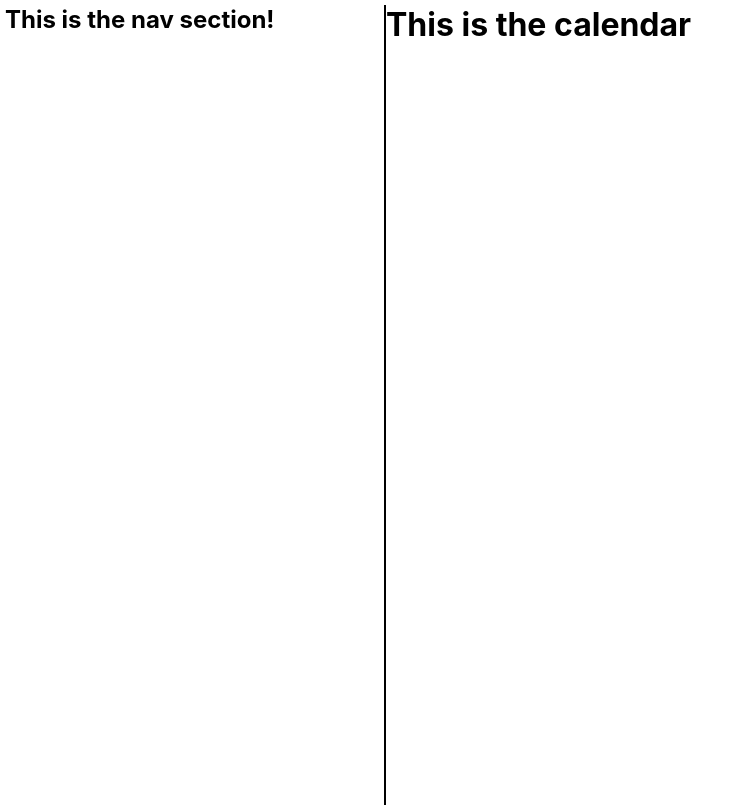
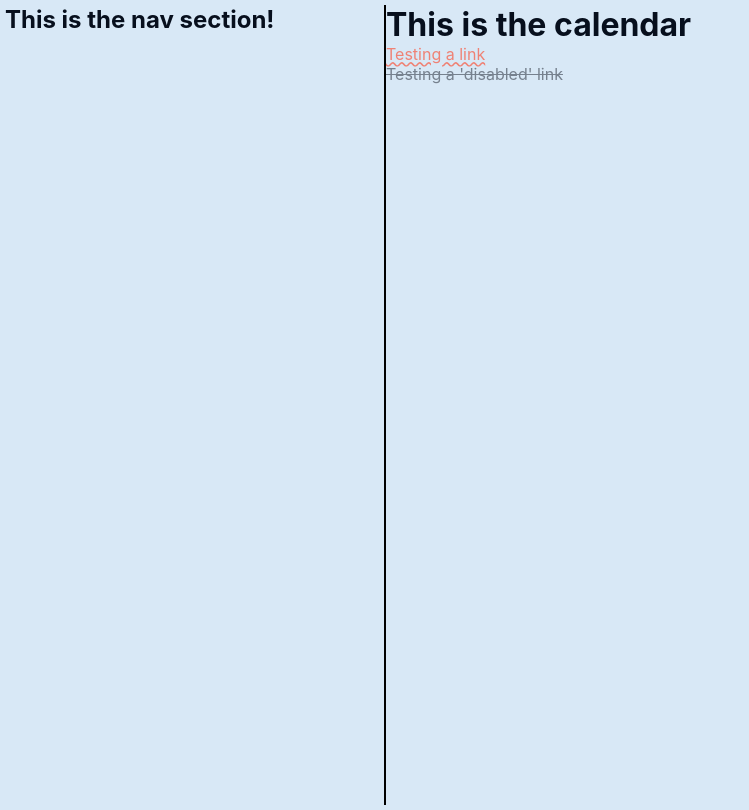
Before and after one commit to MsZoezo/dayta, a React (Vite) app: page / in a window 1280 px wide. Shown: the whole page, without its empty margins (0-749 px from the left). Built offline with nearby package versions, Linux system fonts and the light colour scheme.

Commit message:
Setup basic colour scheme w/ examples for review

```diff
--- a/src/global.css
+++ b/src/global.css
@@ -1,3 +1,24 @@
+:root {
+    --color-bg-lighter:#eef5fb;
+    --color-bg-darker: #c5ddf2;
+    --color-bg: #d8e8f6;
+
+
+    --color-fg-lighter: #102546;
+    --color-fg-darker: #070f1d;
+    --color-fg: #0c1b33;
+
+    --color-accent-bg-lighter: #ffffff;
+    --color-accent-bg-darker: #e0ecf5;
+    --color-accent-bg: #f2f7fb;
+
+    --color-accent-fg-lighter: #f2978d;
+    --color-accent-fg-darker: #ec6d5f;
+    --color-accent-fg: #ef8275;
+
+    --color-accent-fg-disabled: #76818e;
+}
+
 * {
     margin: 0;
     padding: 0;
@@ -14,4 +35,24 @@ html {
 body {
     font-size: 1.6rem;
     padding: 0.5rem;
+
+    background: var(--color-bg);
 }
+
+h1 {
+    color: var(--color-fg-darker);
+}
+
+h2, h3, h4, h5, h6, p, span {
+    color: var(--color-fg);
+}
+
+a {
+    color: var(--color-accent-fg);
+    text-decoration: underline wavy;
+}
+
+a.disabled {
+    color: var(--color-accent-fg-disabled);
+    text-decoration: line-through solid;
+}
--- a/src/layouts/CalendarViewLayout.tsx
+++ b/src/layouts/CalendarViewLayout.tsx
@@ -7,6 +7,8 @@ function CalendarLayout() {
             <ControlPanel/>
             <main>
                 <h1>This is the calendar</h1>
+                <a href="/">Testing a link</a><br/>
+                <a href="/" className="disabled">Testing a 'disabled' link</a>
             </main>
         </div>
     )
```
